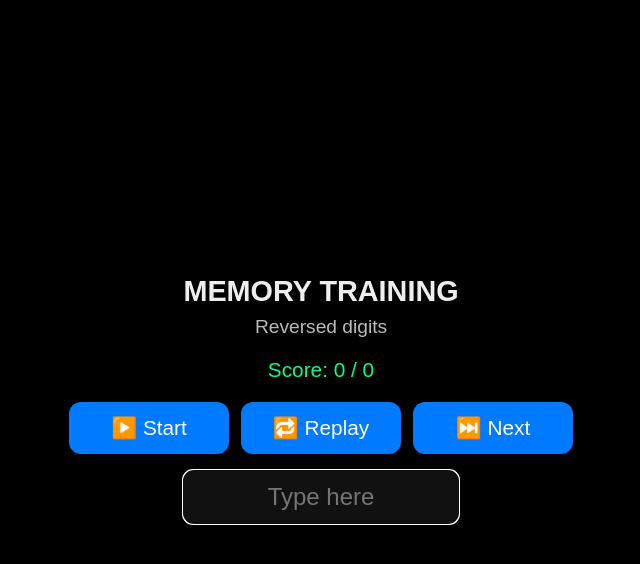
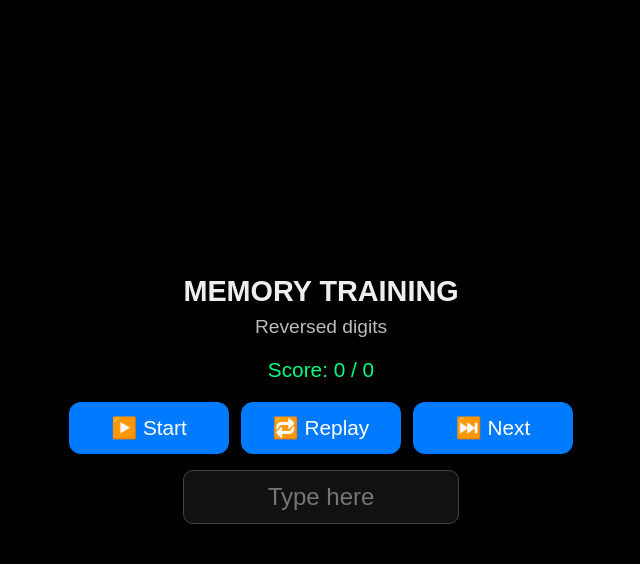
Before and after one commit to hugoflying/reversememory, a plain HTML site: page index.html in a window 1280 px wide. Both pictures are taken after a click on the button "▶️ Start". Shown: the whole page, without its empty margins (319-959 px from the left). Drawn offline with Linux system fonts and the light colour scheme.

Commit message:
Update index.html

```diff
--- a/index.html
+++ b/index.html
@@ -71,6 +71,7 @@
       text-align: center;
       width: 80%;
       max-width: 250px;
+      outline: none;
     }
     #feedback {
       font-size: 1.5em;
@@ -94,7 +95,14 @@
     <button id="nextBtn" disabled>⏭️ Next</button>
   </div>
 
-  <input type="tel" inputmode="numeric" pattern="[0-9]*" id="response" placeholder="Type here" disabled />
+  <input
+    type="tel"
+    id="response"
+    inputmode="numeric"
+    pattern="[0-9]*"
+    placeholder="Type here"
+    disabled
+  />
   <div id="feedback"></div>
 
   <script>
@@ -126,9 +134,10 @@
 
     function startNewNumber() {
       document.getElementById("feedback").textContent = "";
-      document.getElementById("response").value = "";
-      document.getElementById("response").disabled = false;
-      document.getElementById("response").focus();
+      const input = document.getElementById("response");
+      input.value = "";
+      input.disabled = false;
+      input.focus();
 
       currentNumber = generateNumber();
       speakNumber(currentNumber);
@@ -143,7 +152,17 @@
     });
     document.getElementById("nextBtn").addEventListener("click", () => startNewNumber());
 
-    document.getElementById("response").addEventListener("keydown", (e) => {
+    const inputField = document.getElementById("response");
+
+    // Autorise uniquement les chiffres
+    inputField.addEventListener("beforeinput", (e) => {
+      if (e.data && !/[0-9]/.test(e.data)) {
+        e.preventDefault();
+      }
+    });
+
+    inputField.addEventListener("keydown", (e) => {
+      // Autorise Enter et effacement
       if (e.key === "Enter") {
         const userInput = e.target.value.trim();
         const reversed = currentNumber.split("").reverse().join("");
@@ -161,7 +180,12 @@
       }
     });
 
-    // Ensure voices load properly
+    // Force le focus si on clique dans la case
+    inputField.addEventListener("click", () => {
+      if (!inputField.disabled) inputField.focus();
+    });
+
+    // S’assure que les voix sont chargées
     window.speechSynthesis.onvoiceschanged = () => {};
   </script>
 </body>
```
